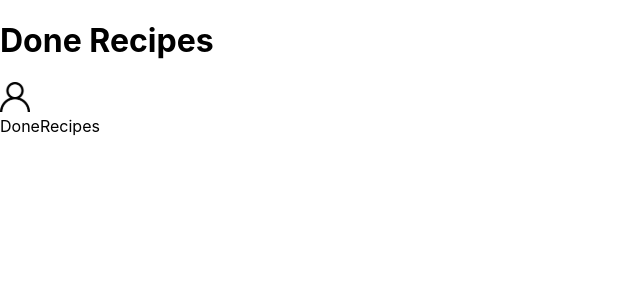
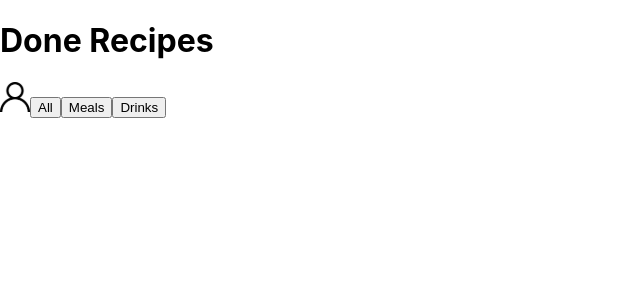
Before and after one commit to Matheusjesus2007/App-recipes, a React (Create React App) app: page /done-recipes in a window 1280 px wide. Shown: the top 300 px of the page, without its empty margins (0-640 px from the left). Built offline with nearby package versions, Linux system fonts and the light colour scheme.

Commit message:
Tela Done ok

```diff
--- a/src/App.js
+++ b/src/App.js
@@ -8,7 +8,7 @@ import Login from './pages/Login';
 import Meals from './pages/Meals';
 import Profile from './pages/Profile';
 import RecipeDetails from './components/RecipeDetails';
-import RecipeInProgress from './components/RecipeInProgress';
+import RecipeInProgress from './pages/RecipeInProgress';
 
 function App() {
   return (
--- a/src/components/FavAndShareButton.jsx
+++ b/src/components/FavAndShareButton.jsx
@@ -64,7 +64,7 @@ function FavAndShareButton({ index, recipeId, type, history }) {
       </button>
       <button onClick={ handleClickButtonShare }>
         <img
-          data-testid={ pathname.includes('favorite')
+          data-testid={ pathname.includes('favorite') || pathname.includes('done')
             ? `${index}-horizontal-share-btn`
             : 'share-btn' }
           src={ shareIcon }
--- a/src/pages/DoneRecipes.jsx
+++ b/src/pages/DoneRecipes.jsx
@@ -1,13 +1,85 @@
-import React from 'react';
+import React, { useState } from 'react';
+import { Link } from 'react-router-dom';
+import FavAndShareButton from '../components/FavAndShareButton';
 import Header from '../components/Header';
 
-function DoneRecipes() {
+function DoneRecipes({ history }) {
+  const doneRecipes = JSON.parse(localStorage.getItem('doneRecipes')) || [];
+  const [renderDoneRecipes, setRenderDoneRecipes] = useState(doneRecipes);
+
+  const handleFilter = ({ target: { value } }) => {
+    const filteredRecipes = value === 'all'
+      ? doneRecipes
+      : doneRecipes.filter((recipe) => recipe.type === value);
+
+    setRenderDoneRecipes(filteredRecipes);
+  };
+
   return (
     <>
       <Header title="Done Recipes" />
-      <div>DoneRecipes</div>
+      <button
+        type="button"
+        data-testid="filter-by-all-btn"
+        value="all"
+        onClick={ handleFilter }
+      >
+        All
+      </button>
+
+      <button
+        type="button"
+        data-testid="filter-by-meal-btn"
+        value="meal"
+        onClick={ handleFilter }
+      >
+        Meals
+      </button>
+
+      <button
+        type="button"
+        data-testid="filter-by-drink-btn"
+        value="drink"
+        onClick={ handleFilter }
+      >
+        Drinks
+      </button>
+      {renderDoneRecipes.map((recipe, index) => {
+        const { image, nationality, category, id,
+          type, name, doneDate, tags, alcoholicOrNot } = recipe;
+
+        return (
+          <div key={ index }>
+            <Link
+              to={ `${type}s/${id}` }
+            >
+              <img
+                src={ image }
+                alt=""
+                data-testid={ `${index}-horizontal-image` }
+                style={ { width: '200px' } }
+              />
+              <p data-testid={ `${index}-horizontal-name` }>{ name }</p>
+            </Link>
+            <p data-testid={ `${index}-horizontal-top-text` }>
+              {type === 'drink' ? alcoholicOrNot : `${nationality} - ${category}`}
+            </p>
+            <p data-testid={ `${index}-horizontal-done-date` }>{ doneDate }</p>
+            <p data-testid={ `${index}-${tags[0]}-horizontal-tag` }>{tags[0]}</p>
+            <p data-testid={ `${index}-${tags[1]}-horizontal-tag` }>{tags[1]}</p>
+
+            <FavAndShareButton
+              recipeId={ id }
+              type={ `${type}s` }
+              index={ index }
+            />
+          </div>
+        );
+      })}
     </>
   );
 }
 
+DoneRecipes.propTypes = {}.isRequired;
+
 export default DoneRecipes;
--- a/src/components/RecipeInProgress.jsx
+++ b/src/pages/RecipeInProgress.jsx
@@ -5,7 +5,7 @@ import { RecipesContext } from '../contexts/RecipesContext';
 import { setDoneRecipesStorage,
   setStartRecipeStorage } from '../helpers/SetStorageFunctions';
 import { fetchDetailsDrinks, fetchDetailstMeals } from '../services/ApiRecipeDetails';
-import FavAndShareButton from './FavAndShareButton';
+import FavAndShareButton from '../components/FavAndShareButton';
 
 function RecipeInProgress({ history, match }) {
   const { params: { id } } = match;
```
